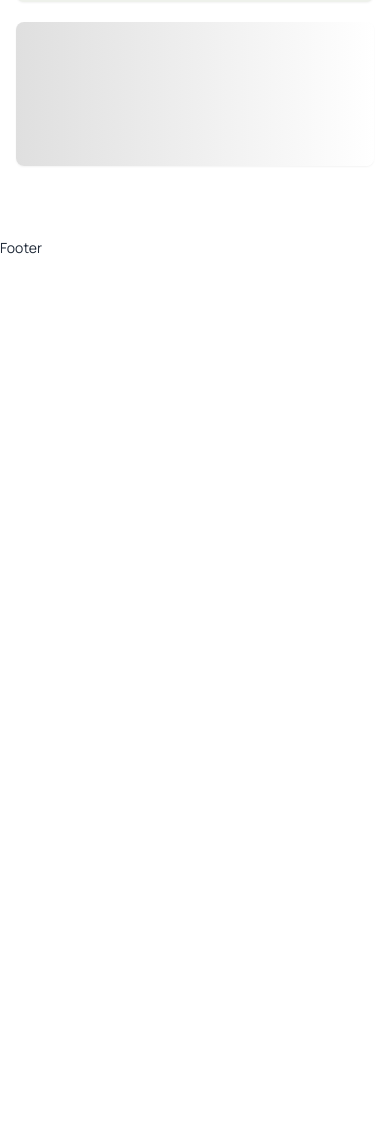
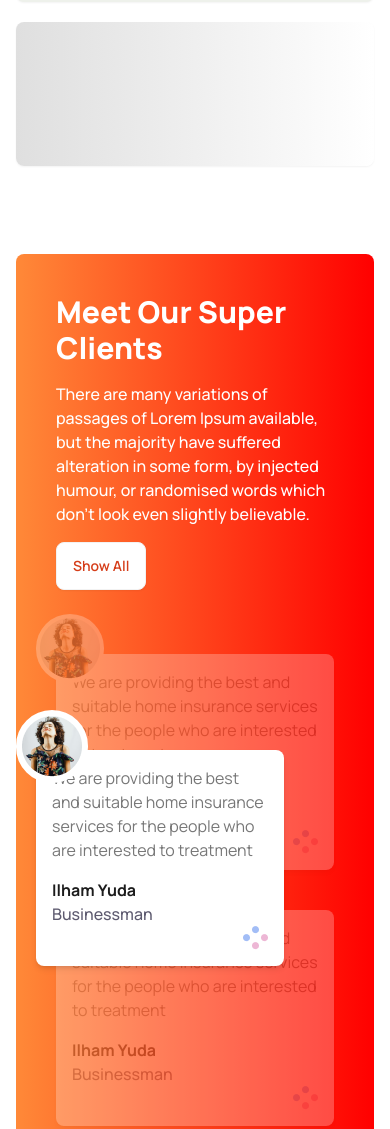
Before and after one commit to developerssaddam/Tea-house-project, a plain HTML site: page index.html in a window 390 px wide. Shown: the part 3684-4813 px from the top of the page. Before the commit the page ends 3942 px from the top, so only its background shows below. Drawn offline with nearby package versions, Linux system fonts and the light colour scheme.

Commit message:
Added client section with responsive

```diff
--- a/index.html
+++ b/index.html
@@ -228,6 +228,93 @@
           </div>
         </div>
       </section>
+
+      <!-- Super client section -->
+      <section class="p-4 mb-14 md:mb-20 lg:mb-28">
+        <div
+          class="super_client p-10 lg:p-20 rounded-lg flex gap-8 items-center flex-col md:flex-row bg-gradient-to-r from-primaryStart to-primaryEnd"
+        >
+          <!-- client-content -->
+          <div class="client_conter flex-1 space-y-4 mb-8">
+            <h2 class="font-extrabold text-white text-3xl lg:text-5xl mb-4">
+              Meet Our Super <br />
+              Clients
+            </h2>
+            <p class="text-white font-medium max-w-96">
+              There are many variations of passages of Lorem Ipsum available,
+              but the majority have suffered alteration in some form, by
+              injected humour, or randomised words which don't look even
+              slightly believable.
+            </p>
+            <button class="btn bg-white text-[#D53D19]">Show All</button>
+          </div>
+
+          <!-- client-card -->
+          <div class="client_card flex-1 relative">
+            <!-- item-1 -->
+            <div
+              class="item_one bg-[#fff] p-4 lg:p-9 rounded-lg shadow-md relative mb-10 opacity-25"
+            >
+              <div
+                class="absolute -top-10 lg:-top-5 -left-5 border-1 p-1 bg-white border-white rounded-full"
+              >
+                <img src="images/client.png" alt="" />
+              </div>
+              <p class="text-pColor mb-4">
+                We are providing the best and suitable home insurance services
+                for the people who are interested to treatment
+              </p>
+              <h2 class="font-bold text-hColor">Ilham Yuda</h2>
+              <p class="font-medium text-[#5D5A6F]">Businessman</p>
+              <div class="flex justify-end">
+                <img src="images/circles.png" alt="" />
+              </div>
+            </div>
+
+            <!-- item-2 -->
+            <div class="absolute -left-5 lg:-left-10 top-24 z-10">
+              <div
+                class="item_one bg-[#fff] p-4 lg:p-9 rounded-lg shadow-md relative w-5/6"
+              >
+                <div
+                  class="absolute -top-10 lg:-top-5 -left-5 p-1 bg-white border-2 border-white rounded-full"
+                >
+                  <img src="images/client.png" alt="" />
+                </div>
+                <p class="text-pColor mb-4">
+                  We are providing the best and suitable home insurance services
+                  for the people who are interested to treatment
+                </p>
+                <h2 class="font-bold text-hColor">Ilham Yuda</h2>
+                <p class="font-medium text-[#5D5A6F]">Businessman</p>
+                <div class="flex justify-end">
+                  <img src="images/circles.png" alt="" />
+                </div>
+              </div>
+            </div>
+
+            <!-- item-3 -->
+            <div
+              class="item_one bg-[#fff] p-4 lg:p-9 rounded-lg shadow-md relative opacity-25"
+            >
+              <div
+                class="absolute -top-10 lg:-top-5 -left-5 border-1 p-1 bg-white border-white rounded-full"
+              >
+                <img src="images/client.png" alt="" />
+              </div>
+              <p class="text-pColor mb-4">
+                We are providing the best and suitable home insurance services
+                for the people who are interested to treatment
+              </p>
+              <h2 class="font-bold text-hColor">Ilham Yuda</h2>
+              <p class="font-medium text-[#5D5A6F]">Businessman</p>
+              <div class="flex justify-end">
+                <img src="images/circles.png" alt="" />
+              </div>
+            </div>
+          </div>
+        </div>
+      </section>
     </main>
     <footer class="footer">Footer</footer>
   </body>
```
